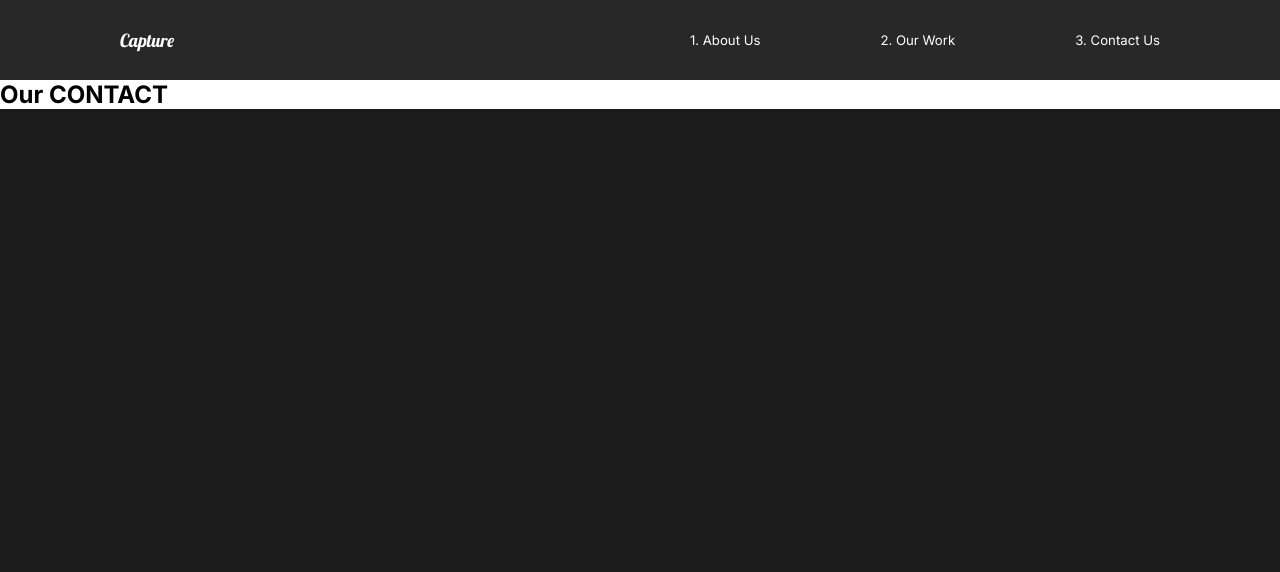
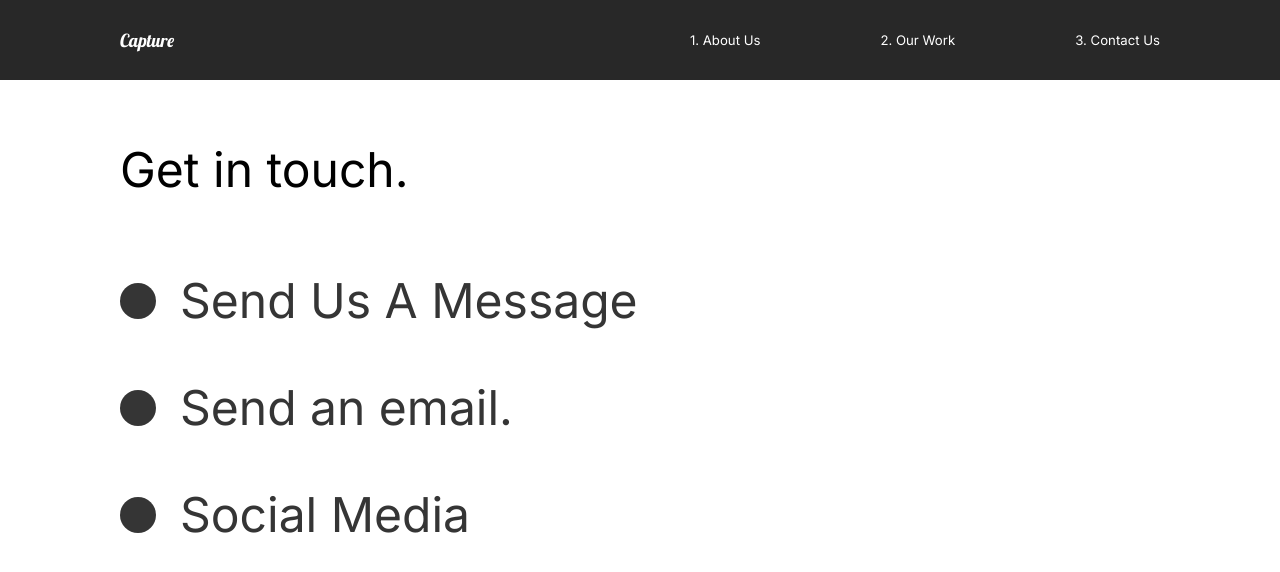
Before and after one commit to jadhav-kunal/capture-portfolio, a React (Create React App) app: page /contact in a window 1280 px wide. Shown: the top 572 px of the page. Built offline with nearby package versions, Linux system fonts and the light colour scheme.

Commit message:
Added contact us page animation and bug fixes

```diff
--- a/src/App.js
+++ b/src/App.js
@@ -18,6 +18,7 @@
   return (
     <div className="App">
       <GlobalStyle />
+
       <Nav />
       <AnimatePresence exitBeforeEnter>
         <Switch location={location} key={location.pathname}>
--- a/src/animation.js
+++ b/src/animation.js
@@ -80,3 +80,11 @@
     },
   },
 };
+
+export const swoopAdoop = {
+  hidden: { width: "-20%", transition: { duration: 1 } },
+  show: {
+    width: "100%",
+    transition: { ease: "easeOut", duration: 1 },
+  },
+};
--- a/src/components/Nav.js
+++ b/src/components/Nav.js
@@ -33,6 +33,9 @@
   align-items: center;
   padding: 1rem 10rem;
   background: #282828;
+  position: sticky;
+  top: 0;
+  z-index: 10;
   a {
     color: white;
     text-decoration: none;
--- /dev/null
+++ b/src/components/ScrollTop.js
@@ -0,0 +1,15 @@
+import { useEffect } from "react";
+import { useLocation } from "react-router-dom";
+
+const ScrollTop = () => {
+  const { pathname } = useLocation();
+  useEffect(() => {
+    window.scroll({
+      top: 0,
+      left: 0,
+    });
+  }, [pathname]);
+  return null;
+};
+
+export default ScrollTop;
--- a/src/pages/AboutUs.js
+++ b/src/pages/AboutUs.js
@@ -6,6 +6,7 @@
 //Animations
 import { motion } from "framer-motion";
 import { pageAnimation } from "../animation";
+import ScrollTop from "../components/ScrollTop";
 
 const AboutUs = () => {
   return (
@@ -18,6 +19,7 @@
       <AboutSection />
       <ServicesSection />
       <FaqSection />
+      <ScrollTop />
     </motion.div>
   );
 };
--- a/src/pages/ContactUs.js
+++ b/src/pages/ContactUs.js
@@ -1,20 +1,71 @@
 import React from "react";
 //Animations
 import { motion } from "framer-motion";
-import { pageAnimation } from "../animation";
+import { pageAnimation, titleAnim } from "../animation";
+import styled from "styled-components";
 
 const ContactUs = () => {
   return (
-    <motion.div
+    <ContactStyle
       exit="exit"
       variants={pageAnimation}
       initial="hidden"
       animate="show"
       style={{ background: "#fff" }}
     >
-      <h1>Our CONTACT</h1>
-    </motion.div>
+      <Title>
+        <Hide>
+          <motion.h2 variants={titleAnim}>Get in touch.</motion.h2>
+        </Hide>
+      </Title>
+      <div>
+        <Hide>
+          <Social variants={titleAnim}>
+            <Circle />
+            <h2>Send Us A Message</h2>
+          </Social>
+        </Hide>
+        <Hide>
+          <Social variants={titleAnim}>
+            <Circle />
+            <h2>Send an email.</h2>
+          </Social>
+        </Hide>
+        <Hide>
+          <Social variants={titleAnim}>
+            <Circle />
+            <h2>Social Media</h2>
+          </Social>
+        </Hide>
+      </div>
+    </ContactStyle>
   );
 };
 
+const ContactStyle = styled(motion.div)`
+  padding: 5rem 10rem;
+  color: #353535;
+  min-height: 90vh;
+`;
+const Title = styled.div`
+  margin-bottom: 4rem;
+  color: black;
+`;
+const Hide = styled.div`
+  overflow: hidden;
+`;
+const Circle = styled.div`
+  border-radius: 50%;
+  width: 3rem;
+  height: 3rem;
+  background: #353535;
+`;
+const Social = styled(motion.div)`
+  display: flex;
+  align-items: center;
+  h2 {
+    margin: 2rem;
+  }
+`;
+
 export default ContactUs;
--- a/src/pages/OurWork.js
+++ b/src/pages/OurWork.js
@@ -14,9 +14,14 @@
   fade,
   photoAnim,
   lineAnim,
+  swoopAdoop,
 } from "../animation";
+import { useScroll } from "../components/useScroll";
+import ScrollTop from "../components/ScrollTop";
 
 const OurWork = () => {
+  const [element, controls] = useScroll();
+  const [element2, controls2] = useScroll();
   return (
     <Work
       style={{ background: "#fff" }}
@@ -40,20 +45,28 @@
           </Hide>
         </Link>
       </Movie>
-      <Movie>
+
+      <Movie ref={element} variants={fade} animate={controls} initial="hidden">
         <h2>The Racer</h2>
-        <div className="line"></div>
+        <motion.div variants={lineAnim} className="line"></motion.div>
         <Link to="/work/the-racer">
           <img src={theracer} alt="theracer" />
         </Link>
       </Movie>
-      <Movie>
+
+      <Movie
+        ref={element2}
+        variants={fade}
+        animate={controls2}
+        initial="hidden"
+      >
         <h2>Good Times</h2>
-        <div className="line"></div>
+        <motion.div variants={lineAnim} className="line"></motion.div>
         <Link to="/work/good-times">
           <img src={goodtimes} alt="goodtimes" />
         </Link>
       </Movie>
+      <ScrollTop />
     </Work>
   );
 };
@@ -67,8 +80,9 @@
     padding: 1rem 0rem;
   }
 `;
-const Movie = styled.div`
+const Movie = styled(motion.div)`
   padding-bottom: 10rem;
+
   .line {
     height: 0.5rem;
     background: #23d997;
```
Also changed, not shown: src/components/GlobalStyle.js (indentation only).
